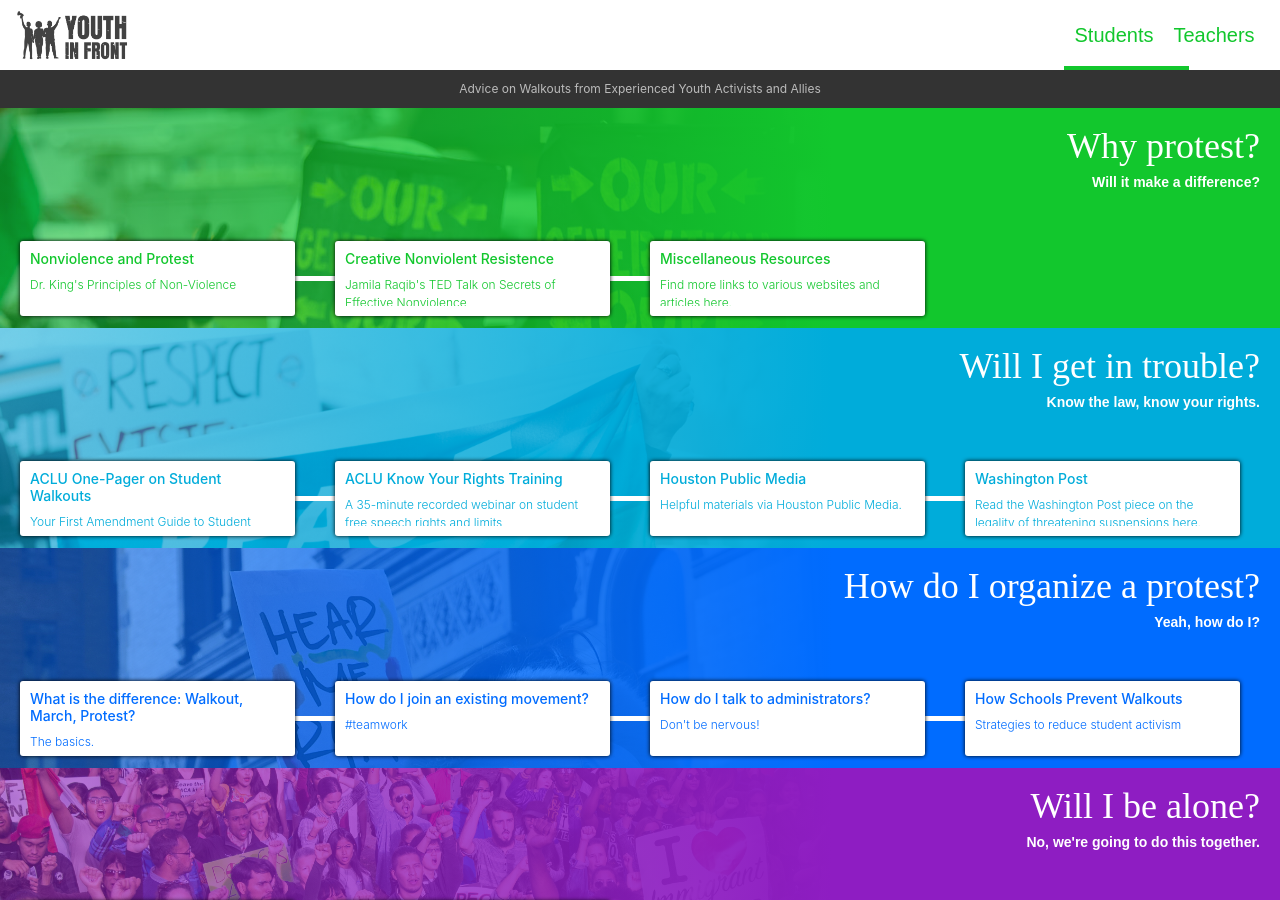
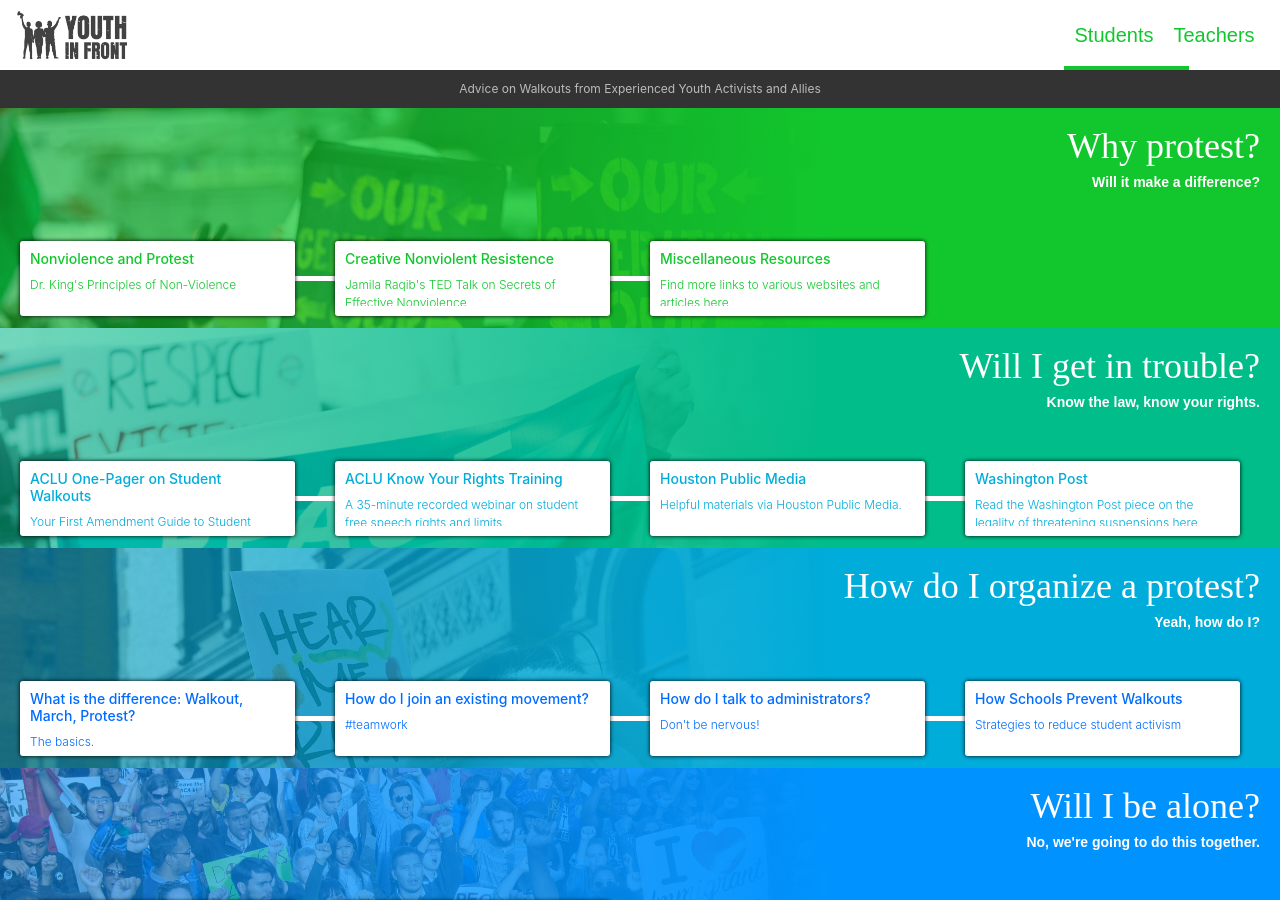
Before and after one commit to youthinfront/youthinfront-site, a Jekyll site: the page built from index.md, in a window 1280 px wide and 900 px high. Built offline with Jekyll 4.4.1, drawn with Linux system fonts in a browser that asks for light colours; nearby versions of some CDN libraries.

Commit message:
Updates liquid template to set post class based on displayed index rather than loop index

```diff
--- a/_layouts/home.html
+++ b/_layouts/home.html
@@ -4,11 +4,12 @@
 ---
 
 <main role="main">
-
+  {% assign displayed_posts = 0 %}
   {% for post in site.posts reversed %}
     {% if post[page.audience] %}
+    {% assign displayed_posts = displayed_posts | plus: 1 %}
     <div class="side-bleed" href="{{ post.url }}" style="background-image: url({{post.bg_img}})">
-      <div class="gradient-bleed background-gradient-{{forloop.index | plus: -1 | modulo: 6 | plus: 1}}"></div>
+      <div class="gradient-bleed background-gradient-{{displayed_posts | plus: -1 | modulo: 6 | plus: 1}}"></div>
       <div class="card-body">
         <div class="card-top">
           <p class="card-text section-title">{{post.title}}</p>
```
